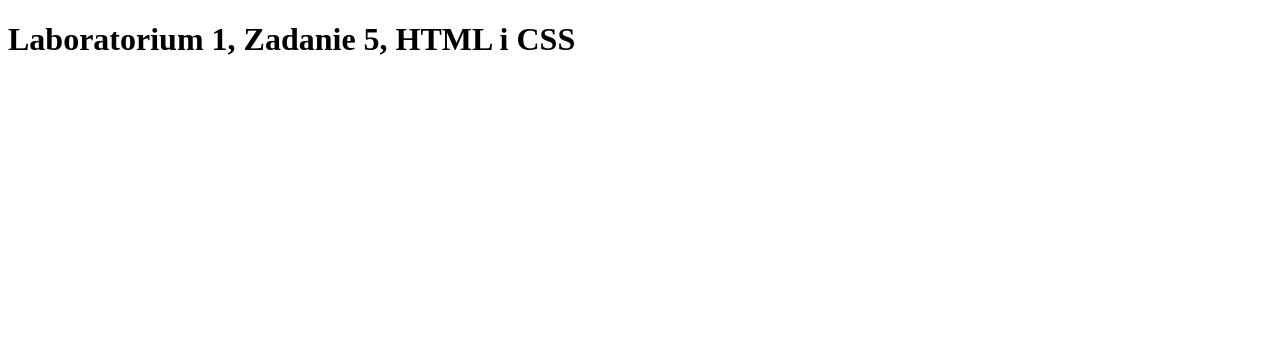
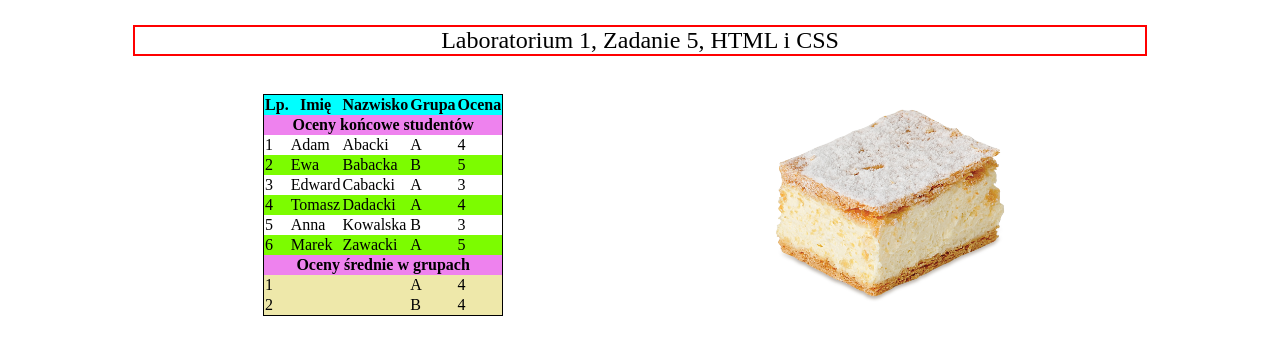
Before and after one commit to codespaghettifier/ti_public_html, a PHP site: page /cwiczenie5.html in a window 1280 px wide. Shown: the top 355 px of the page. Run offline with PHP 8.4, Linux system fonts and the light colour scheme.

Commit message:
Add table and image with css

```diff
--- a/cwiczenie5.css
+++ b/cwiczenie5.css
@@ -1,8 +1,72 @@
-.header
+body
+{
+    margin: 0 10%;
+}
+
+article
+{
+    padding: 5px;
+}
+
+header
 {
     border-width: 2px;
     border-style: solid;
     border-color: #ff0000;
     text-align: center;
     font-size: x-large;
+    margin: 20px 0 20px 0;
 }
+
+.content
+{
+    display: flex;
+    justify-content: space-around;
+    flex-wrap: wrap;
+    align-items: center;
+}
+
+table#grades
+{
+    border-width: 1px;
+    border-style: solid;
+    border-color: #000000;
+    border-spacing: 0;
+
+}
+
+table#grades > thead > tr
+{
+    background-color: aqua;
+}
+
+table#grades th.table_header
+{
+    background-color: violet;
+    text-align: center;
+}
+
+table#grades > tbody > tr:nth-child(odd)
+{
+    background-color: lawngreen;
+}
+
+table#grades > tbody > tr:nth-child(even)
+{
+    background-color: #ffffff;
+}
+
+table#grades > tfoot > tr
+{
+    background-color: palegoldenrod;
+}
+
+a.medium_image
+{
+    width: 25%;
+}
+
+a.medium_image > img
+{
+    width: 100%;
+}
--- a/cwiczenie5.html
+++ b/cwiczenie5.html
@@ -6,6 +6,90 @@
         <link rel="StyleSheet" href="cwiczenie5.css" type="text/css">
     </head>
     <body>
-        <h1 id="header">Laboratorium 1, Zadanie 5, HTML i CSS</h1>
+        <article>
+            <header>Laboratorium 1, Zadanie 5, HTML i CSS</header>
+            <div class="content">
+                <table id="grades">
+                    <thead>
+                        <tr>
+                            <th>Lp.</th>
+                            <th>Imię</th>
+                            <th>Nazwisko</th>
+                            <th>Grupa</th>
+                            <th>Ocena</th>
+                        </tr>
+                    </thead>
+                    <tbody>
+                        <tr>
+                            <th class="table_header" colspan="5">Oceny końcowe studentów</th>
+                        </tr>
+                        <tr>
+                            <td>1</td>
+                            <td>Adam</td>
+                            <td>Abacki</td>
+                            <td>A</td>
+                            <td>4</td>
+                        </tr>
+                        <tr>
+                            <td>2</td>
+                            <td>Ewa</td>
+                            <td>Babacka</td>
+                            <td>B</td>
+                            <td>5</td>
+                        </tr>
+                        <tr>
+                            <td>3</td>
+                            <td>Edward</td>
+                            <td>Cabacki</td>
+                            <td>A</td>
+                            <td>3</td>
+                        </tr>
+                        <tr>
+                            <td>4</td>
+                            <td>Tomasz</td>
+                            <td>Dadacki</td>
+                            <td>A</td>
+                            <td>4</td>
+                        </tr>
+                        <tr>
+                            <td>5</td>
+                            <td>Anna</td>
+                            <td>Kowalska</td>
+                            <td>B</td>
+                            <td>3</td>
+                        </tr>
+                        <tr>
+                            <td>6</td>
+                            <td>Marek</td>
+                            <td>Zawacki</td>
+                            <td>A</td>
+                            <td>5</td>
+                        </tr>
+                    </tbody>
+                    <tfoot>
+                        <tr>
+                            <th class="table_header" colspan="5">Oceny średnie w grupach</th>
+                        </tr>
+                        <tr>
+                            <td>1</td>
+                            <td></td>
+                            <td></td>
+                            <td>A</td>
+                            <td>4</td>
+                        </tr>
+                        <tr>
+                            <td>2</td>
+                            <td></td>
+                            <td></td>
+                            <td>B</td>
+                            <td>4</td>
+                        </tr>
+                    </tfoot>
+                </table>
+                <a class="medium_image" href="images/jp2.jpg">
+                    <img class="medium_image" src="images/kremowka.jpg" >
+                </a>
+            </div>
+        </article>
     </body>
 </html>
```
Also changed, not shown: images/jp2.jpg (added), images/kremowka.jpg (added).
